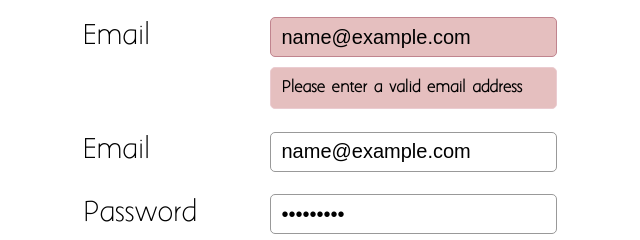
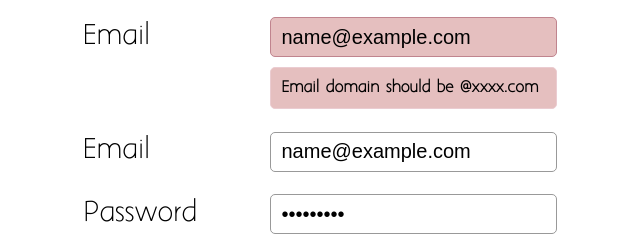
Before and after one commit to ajsummerfield/jquery.isValid, a website: page Web/index.html in a window 1280 px wide. Both pictures are taken after typing "Sample", "Sample", "name@example.com", "name@example.com", "Sample123", "Sample123" into the empty fields and a click on the input "Submit". Shown: the part 522-762 px from the top of the page, 62-702 px from the left. Drawn offline with Linux system fonts and the light colour scheme.

Commit message:
Adding in default error messages and looking into allowing for the error message to change for different invalid reasons.

```diff
--- a/Web/index.html
+++ b/Web/index.html
@@ -48,7 +48,7 @@
                             </div>
                             <div class="form-row">
                                 <label for="email">Email</label>
-                                <input type="text" data-field-type="email" data-error-message="Please enter a valid email address" placeholder="Enter Email" name="email" />
+                                <input type="text" data-field-type="email" placeholder="Enter Email" name="email" />
                             </div>
                             <div class="form-row">
                                 <label for="emailConfirm">Email</label>
--- a/Web/js/isValid.js
+++ b/Web/js/isValid.js
@@ -10,16 +10,27 @@
                     maxLength: 100,
                     numbers: false,
                     letters: true,
-                    passwordConfirm: false
+                    passwordConfirm: false,
+                    activeErrorMessage: ''
+                },
+                passwordConfirm: {
+                    activeErrorMessage: ''
                 },
                 email: {
                     domain: '',
-                    emailConfirm: false
+                    emailConfirm: false,
+                    activeErrorMessage: '',
+                    domainErrorMessage: 'Email domain should be @xxxx.com',
+                    invalidErrorMessage: 'Please enter a valid email address'
+                },
+                emailConfirm: {
+                    activeErrorMessage: ''
                 },
                 date: {
                     format: 'DD/MM/YYYY',
                     allowPastDates: true,
-                    allowFutureDates: true
+                    allowFutureDates: true,
+                    activeErrorMessage: ''
                 },
                 onFormValidated: function () { },
                 onFormInValidated: function () { }
@@ -189,6 +200,8 @@
             if (this.options.email.domain !== '') {
                 domainResult = ($(field).val().indexOf(this.options.email.domain, $(field).val().length - this.options.email.domain.length) !== -1);
 
+                this.options.email.activeErrorMessage = validResult && !domainResult ? this.options.email.domainErrorMessage : this.options.email.invalidErrorMessage;
+
                 return (validResult) ? domainResult : false;
             }
 
@@ -251,15 +264,9 @@
 
         this.showErrorFor = function(field) {
 
-            if($(field).siblings('.form-error').length) {
+            if($(field).siblings('.form-error').length === 0) {
 
-                $(field).siblings('.form-error').show();
-            } else {
-
-                var errorContainer = '<div class="form-error">' +
-                                        $(field).data().errorMessage +
-                                     '</div>';
-
+                var errorContainer = createErrorContainer(field);
                 var errorContainerWidth = getErrorContainerWidth(field);
 
                 $(field).parent().append(errorContainer);
@@ -278,6 +285,19 @@
 
         var isBetween = function (val, min, max) {
             return (val >= min && val <= max);
+        };
+
+        var createErrorContainer = function(field) {
+
+            var errorMessage;
+
+            if(!($(field).data().errorMessage === undefined)) {
+                errorMessage = $(field).data().errorMessage;
+            } else {
+                errorMessage = self.options[$(field).data().fieldType].activeErrorMessage;
+            }
+
+            return '<div class="form-error">' + errorMessage + '</div>';
         };
 
         var getErrorContainerWidth = function(field) {
```
